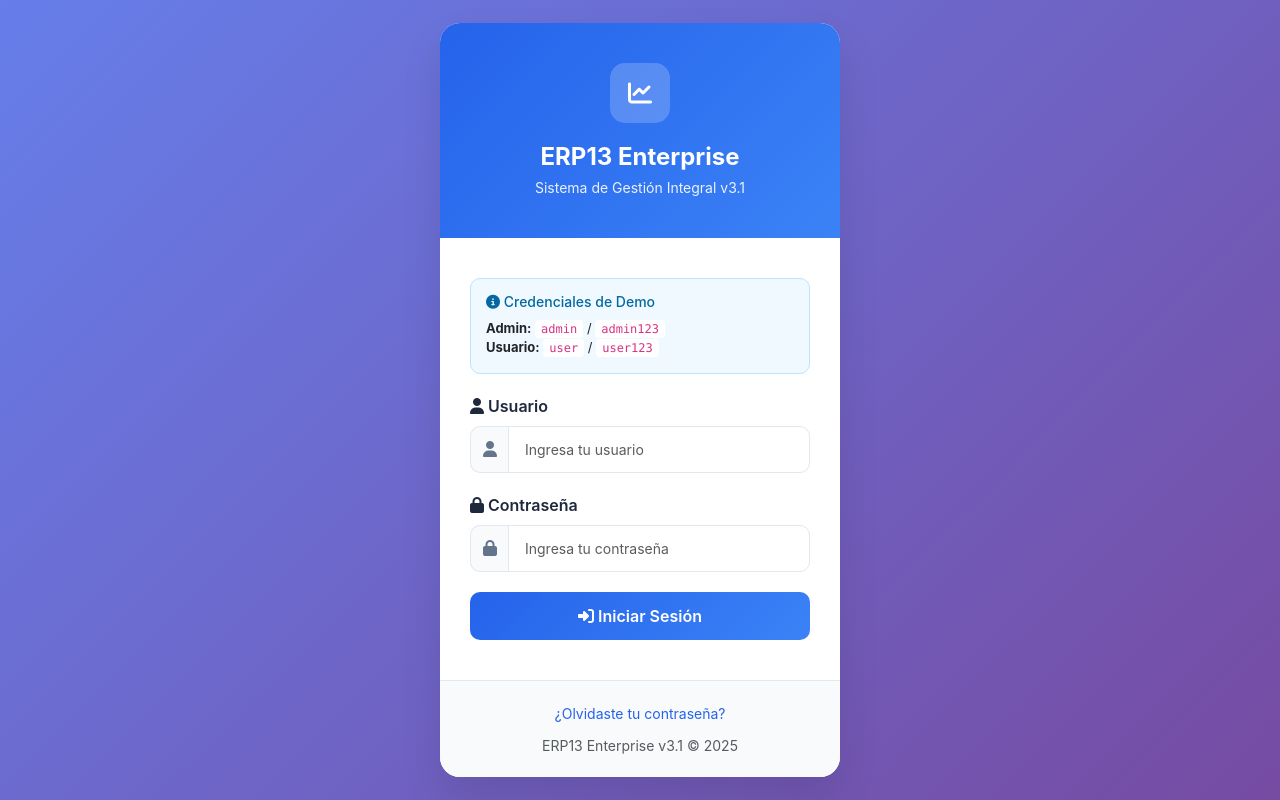
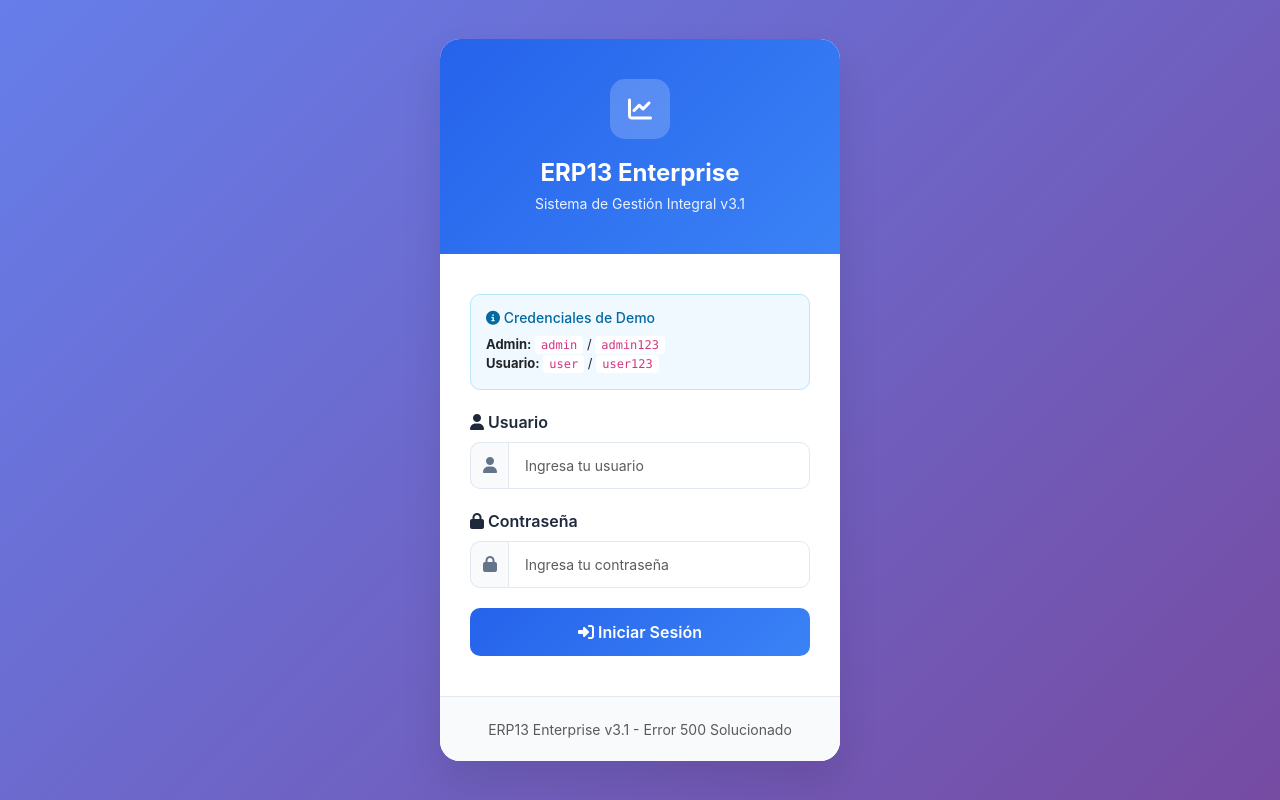
Before and after one commit to Mashi007/ERP13E, a Flask app: template templates/login.html in a window 1280 px wide. Run offline with Flask 3, Linux system fonts and the light colour scheme; the template is opened without the code that fills it, so the values that code supplies are empty.

Commit message:
Update login.html

```diff
--- a/templates/login.html
+++ b/templates/login.html
@@ -5,25 +5,16 @@
     <meta name="viewport" content="width=device-width, initial-scale=1.0">
     <title>Login - ERP13 Enterprise</title>
 
-    <!-- 📁 Ruta: /templates/auth/login.html -->
-    <!-- 🏗️ Propósito: Template login ERP13 Enterprise - Error 500 Fixed -->
-    <!-- ⚡ Performance: CSS inline crítico, validación JS optimizada -->
-    <!-- 🔒 Seguridad: CSRF protection, input sanitization, XSS prevention -->
+    <!-- 📁 Ruta: /templates/login.html -->
+    <!-- 🏗️ Propósito: Login standalone sin extends para evitar BuildError -->
+    <!-- ⚡ Performance: Sin dependencias de layout.html -->
+    <!-- 🔒 Seguridad: Template autónomo para auth -->
 
     <!-- Bootstrap CSS -->
     <link href="https://cdn.jsdelivr.net/npm/bootstrap@5.3.2/dist/css/bootstrap.min.css" rel="stylesheet">
     <link href="https://cdnjs.cloudflare.com/ajax/libs/font-awesome/6.5.1/css/all.min.css" rel="stylesheet">
 
     <style>
-        :root {
-            --primary-color: #2563eb;
-            --secondary-color: #64748b;
-            --success-color: #059669;
-            --danger-color: #dc2626;
-            --dark-color: #1e293b;
-            --light-color: #f8fafc;
-        }
-
         body {
             font-family: 'Inter', -apple-system, BlinkMacSystemFont, sans-serif;
             background: linear-gradient(135deg, #667eea 0%, #764ba2 100%);
@@ -189,7 +180,7 @@
         }
 
         .login-footer a {
-            color: var(--primary-color);
+            color: #2563eb;
             text-decoration: none;
             font-size: 14px;
         }
@@ -326,10 +313,7 @@
         <!-- Footer -->
         <div class="login-footer">
             <div>
-                <a href="#" onclick="alert('Demo - Función no disponible')">¿Olvidaste tu contraseña?</a>
-            </div>
-            <div class="mt-2">
-                <small class="text-muted">ERP13 Enterprise v3.1 © 2025</small>
+                <small class="text-muted">ERP13 Enterprise v3.1 - Error 500 Solucionado</small>
             </div>
         </div>
     </div>
@@ -364,56 +348,23 @@
                 alert('Por favor completa todos los campos');
                 return;
             }
-
-            // Simulación de delay para mostrar loading
-            setTimeout(() => {
-                // El formulario se enviará normalmente
-            }, 500);
         });
 
-        // ========== AUTO-HIDE ALERTS ==========
-        document.addEventListener('DOMContentLoaded', function() {
-            setTimeout(function() {
-                const alerts = document.querySelectorAll('.alert');
-                alerts.forEach(alert => {
-                    if (!alert.classList.contains('demo-credentials')) {
-                        alert.style.opacity = '0';
-                        alert.style.transition = 'opacity 0.3s ease';
-                        setTimeout(() => alert.remove(), 300);
-                    }
-                });
-            }, 5000);
-        });
-
-        // ========== SHORTCUTS ==========
-        document.addEventListener('keypress', function(e) {
-            if (e.key === 'Enter') {
+        // ========== SHORTCUTS DE TECLADO ==========
+        document.addEventListener('keydown', function(e) {
+            if (e.ctrlKey && e.key === '1') {
                 e.preventDefault();
-                document.getElementById('loginForm').submit();
+                document.getElementById('username').value = 'admin';
+                document.getElementById('password').value = 'admin123';
+            }
+            if (e.ctrlKey && e.key === '2') {
+                e.preventDefault();
+                document.getElementById('username').value = 'user';
+                document.getElementById('password').value = 'user123';
             }
         });
 
-        // ========== DEMO LOGIN RÁPIDO ==========
-        function quickLogin(username, password) {
-            document.getElementById('username').value = username;
-            document.getElementById('password').value = password;
-            document.getElementById('loginForm').submit();
-        }
-
-        // Shortcuts de teclado para demo
-        document.addEventListener('keydown', function(e) {
-            if (e.ctrlKey && e.key === '1') {
-                e.preventDefault();
-                quickLogin('admin', 'admin123');
-            }
-            if (e.ctrlKey && e.key === '2') {
-                e.preventDefault();
-                quickLogin('user', 'user123');
-            }
-        });
-
-        // ========== NOTIFICACIÓN DE SHORTCUTS ==========
-        console.log('ERP13 Enterprise Login - Shortcuts:');
+        console.log('ERP13 Enterprise Login v3.1 - Shortcuts:');
         console.log('Ctrl+1: Login como Admin');
         console.log('Ctrl+2: Login como Usuario');
     </script>
```
Also changed, not shown: other parts of templates/login.html (+13 -17 lines).
